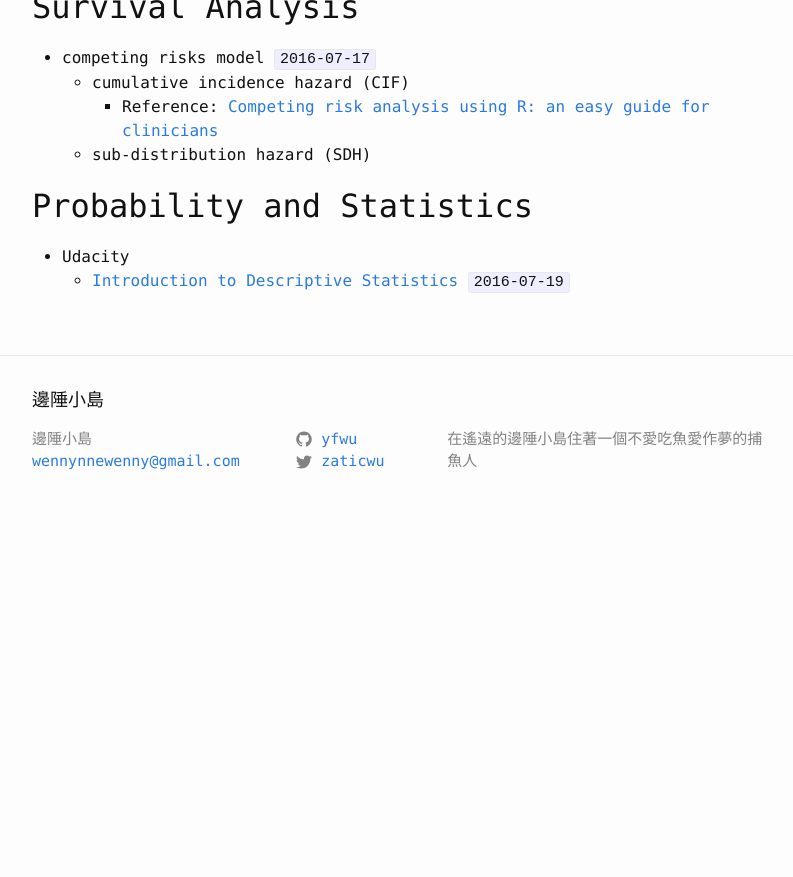
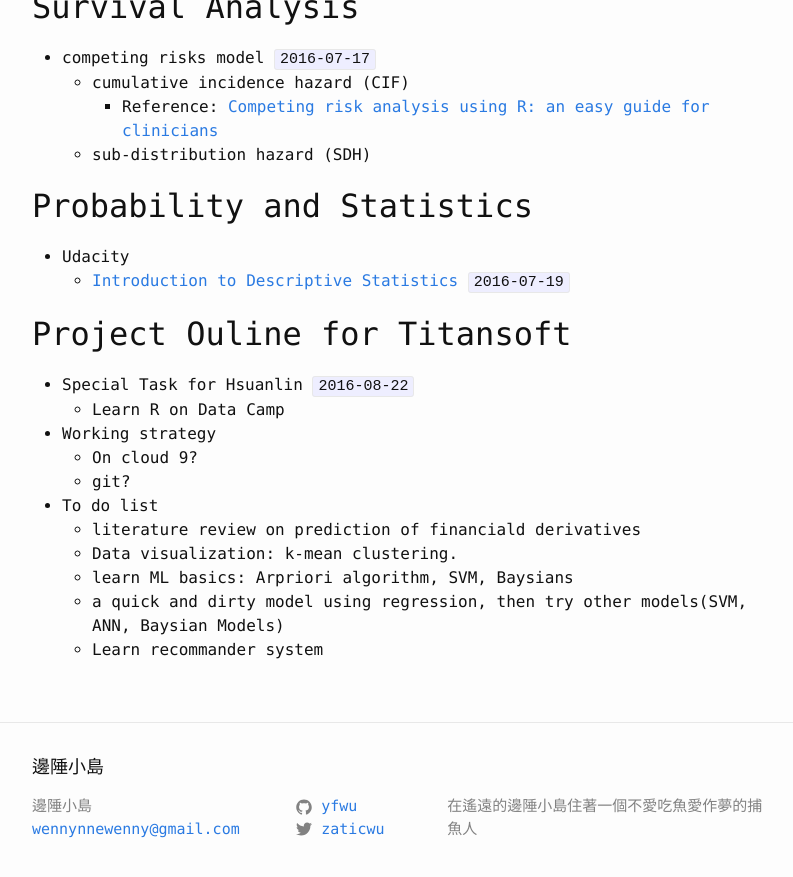
Before and after one commit to algaebrown/yfwu.github.io, a Jekyll site: the page built from dai.md, in a window 1280 px wide and 900 px high, scrolled down 1161 px. Shown: the top 877 px of the window, without its empty margins (238-1031 px from the left). Built offline with Jekyll 4.4.1, drawn with Linux system fonts in a browser that asks for light colours; before the commit the page ends 1694 px from its top, so only the background shows below that.

Commit message:
projectPlan

```diff
--- a/dai.md
+++ b/dai.md
@@ -44,3 +44,16 @@ tags: [dai]
 ## Probability and Statistics
 - Udacity
     - [Introduction to Descriptive Statistics](https://classroom.udacity.com/courses/ud827) ``2016-07-19``
+
+## Project Ouline for Titansoft
+- Special Task for  Hsuanlin ``2016-08-22``
+    - Learn R on Data Camp
+- Working strategy
+    - On cloud 9?
+    - git?
+- To do list
+    - literature review on prediction of financiald derivatives
+    - Data visualization: k-mean clustering.
+    - learn ML basics:  Arpriori algorithm, SVM, Baysians
+    - a quick and dirty model using regression, then try other models(SVM, ANN, Baysian Models)
+    - Learn recommander system
```
